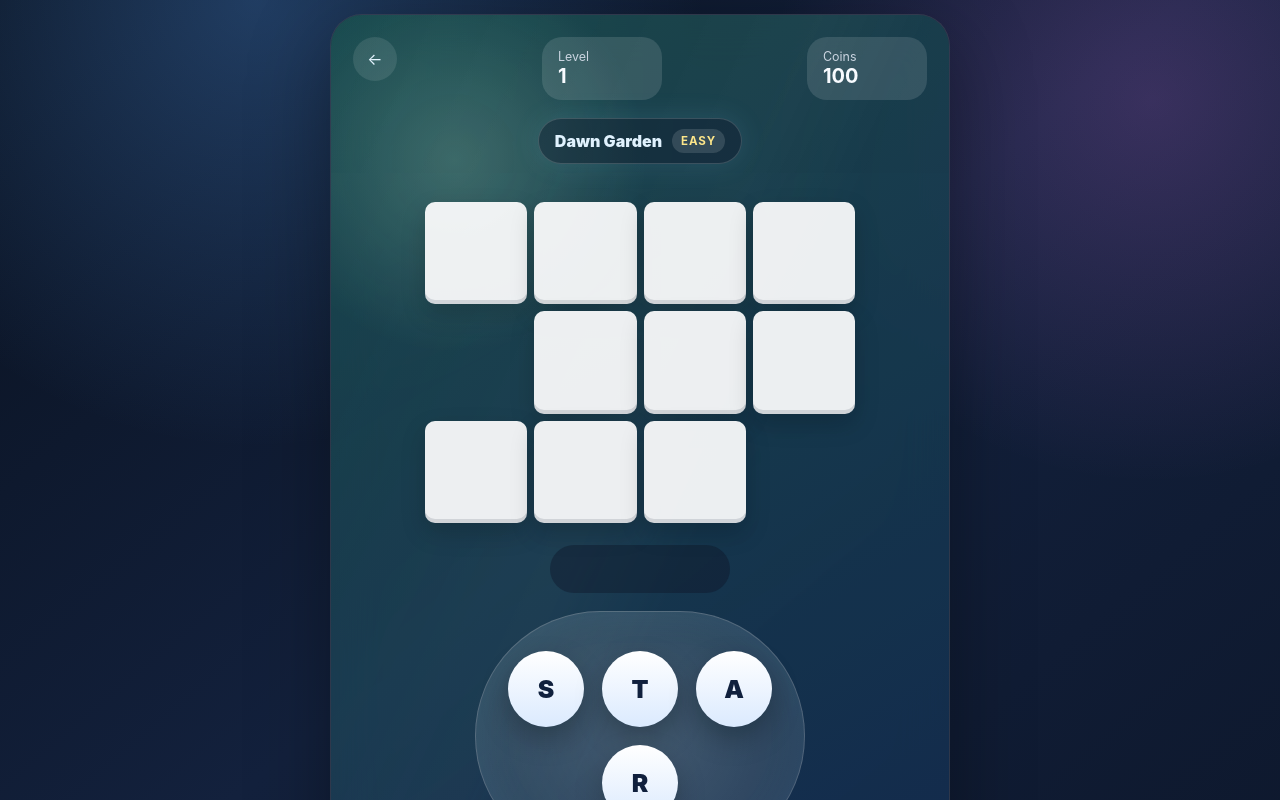
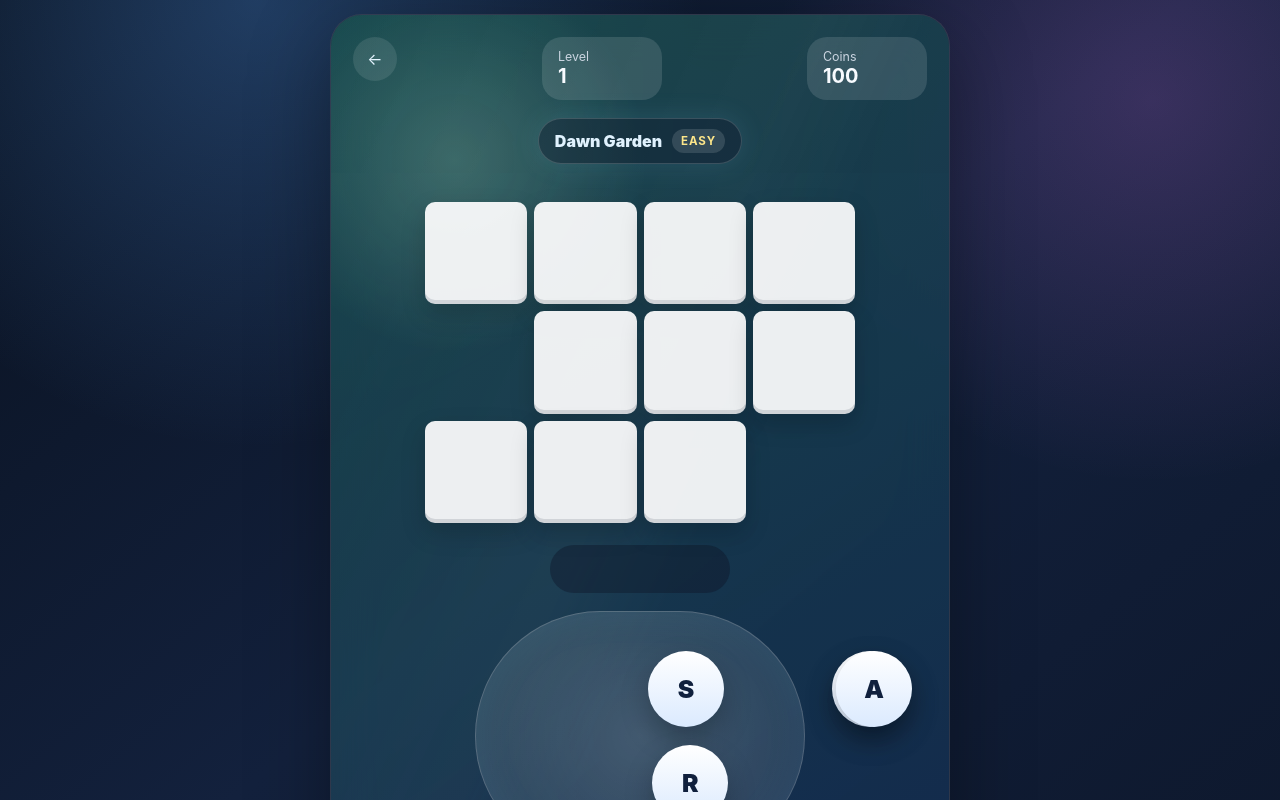
Before and after one commit to foxboxstudiodev/Lexora, a React (Vite) app: page / in a window 1280 px wide. Both pictures are taken after a click on the button "Play". Shown: the top 800 px of the page. Built offline with nearby package versions, Linux system fonts and the light colour scheme.

Commit message:
Render circular wheel positions and selection line

```diff
--- a/src/features/game/GameScreen.tsx
+++ b/src/features/game/GameScreen.tsx
@@ -7,6 +7,7 @@ import { bonusWordReward, getHintPrice } from '../economy/economy';
 import { getWorldById } from '../worlds/worlds';
 import { buildGrid, gridBounds, isLevelComplete, normalizeWord, shuffleLetters, validateGuess } from './engine';
 import { getNextHiddenLetter, isCellRevealedByHint, RevealedLetter } from './hints';
+import { createCircularWheelLayout, createPolylinePoints } from './wheelLayout';
 
 export type LevelCompleteStats = { foundWords: number; bonusWords: number };
 
@@ -38,6 +39,8 @@ export function GameScreen({ level, labels, coins, soundEnabled, vibrationEnable
   const world = getWorldById(level.themeId);
   const cells = useMemo(() => buildGrid(level.mainWords), [level.mainWords]);
   const bounds = useMemo(() => gridBounds(cells), [cells]);
+  const wheelPoints = useMemo(() => createCircularWheelLayout(letters.length), [letters.length]);
+  const polylinePoints = useMemo(() => createPolylinePoints(selectedIndexes, wheelPoints), [selectedIndexes, wheelPoints]);
   const currentWord = selectedIndexes.map((index) => letters[index]).join('');
 
   const setSelection = (indexes: number[]) => {
@@ -141,6 +144,11 @@ export function GameScreen({ level, labels, coins, soundEnabled, vibrationEnable
     setMessage('');
   };
 
+  const shuffleWheel = () => {
+    clearSelection();
+    setLetters(shuffleLetters(letters));
+  };
+
   return (
     <section className={`game-card theme-${level.themeId}`} aria-label={`${labels.level} ${level.id}, ${world.name}`}>
       <div className="game-topbar">
@@ -174,7 +182,7 @@ export function GameScreen({ level, labels, coins, soundEnabled, vibrationEnable
       </div>
 
       <div
-        className="letter-wheel swipe-wheel"
+        className="letter-wheel swipe-wheel circular-wheel"
         aria-label="Letter wheel"
         onPointerMove={(event) => {
           if (!draggingRef.current) return;
@@ -187,12 +195,18 @@ export function GameScreen({ level, labels, coins, soundEnabled, vibrationEnable
           if (event.pointerType === 'mouse') finishSwipe();
         }}
       >
-        {letters.map((letter, index) => (
+        <svg className="connection-svg" aria-hidden="true" viewBox="0 0 100 100" preserveAspectRatio="none">
+          <polyline points={polylinePoints} />
+        </svg>
+        {letters.map((letter, index) => {
+          const point = wheelPoints[index];
+          return (
             <button
               key={`${letter}-${index}`}
               type="button"
               data-letter-index={index}
               className={selectedIndexes.includes(index) ? 'letter active' : 'letter'}
+              style={point ? { left: `${point.x}%`, top: `${point.y}%` } : undefined}
               onPointerDown={(event) => {
                 event.preventDefault();
                 draggingRef.current = true;
@@ -204,12 +218,13 @@ export function GameScreen({ level, labels, coins, soundEnabled, vibrationEnable
             >
               {letter}
             </button>
-        ))}
+          );
+        })}
       </div>
 
       <div className="action-row">
         <button type="button" onClick={clearSelection}>{labels.clear}</button>
-        <button type="button" onClick={() => setLetters(shuffleLetters(letters))}>{labels.shuffle}</button>
+        <button type="button" onClick={shuffleWheel}>{labels.shuffle}</button>
         <button type="button" onClick={useHint}>{labels.hint} · {revealLetterPrice}</button>
       </div>
 
```
Lines whose indentation alone changed are shown as unchanged.
